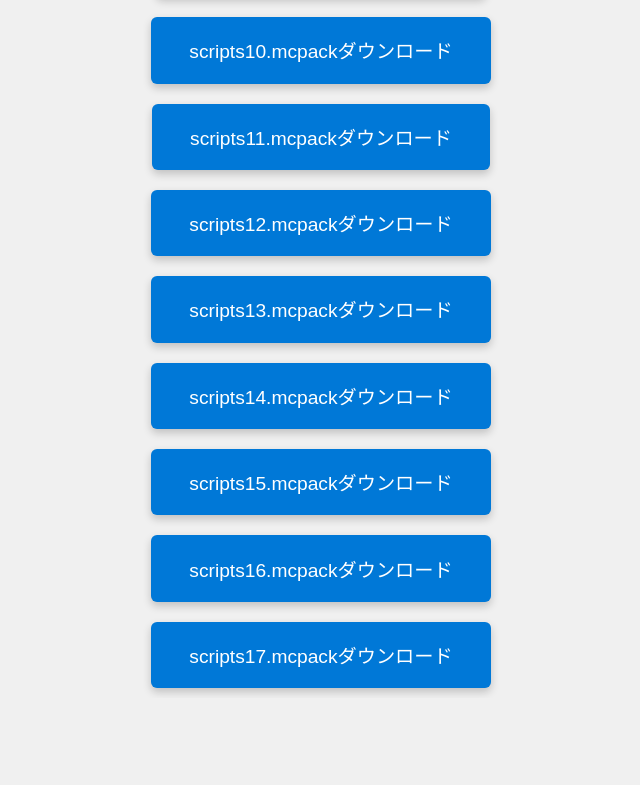
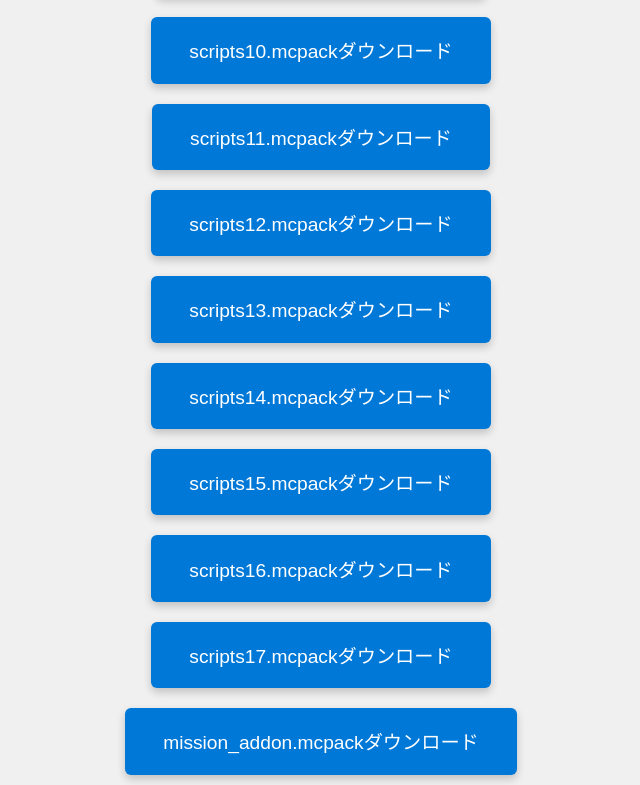
Before and after one commit to akaina0112/kozinn, a plain HTML site: page DL.html in a window 1280 px wide. Shown: the part 943-1728 px from the top of the page, without its empty margins (319-959 px from the left). Before the commit the page ends 1641 px from the top, so only its background shows below. Drawn offline with Linux system fonts and the light colour scheme.

Commit message:
Update DL.html

```diff
--- a/DL.html
+++ b/DL.html
@@ -104,5 +104,9 @@
   <a href="./fill/scripts17.mcpack" download class="download-button">
     scripts17.mcpackダウンロード
   </a>
+  <a href="./fill/mission_addon.mcpack" download class="download-button">
+     mission_addon.mcpackダウンロード
+  </a>
+
 </body>
 </html>
```
